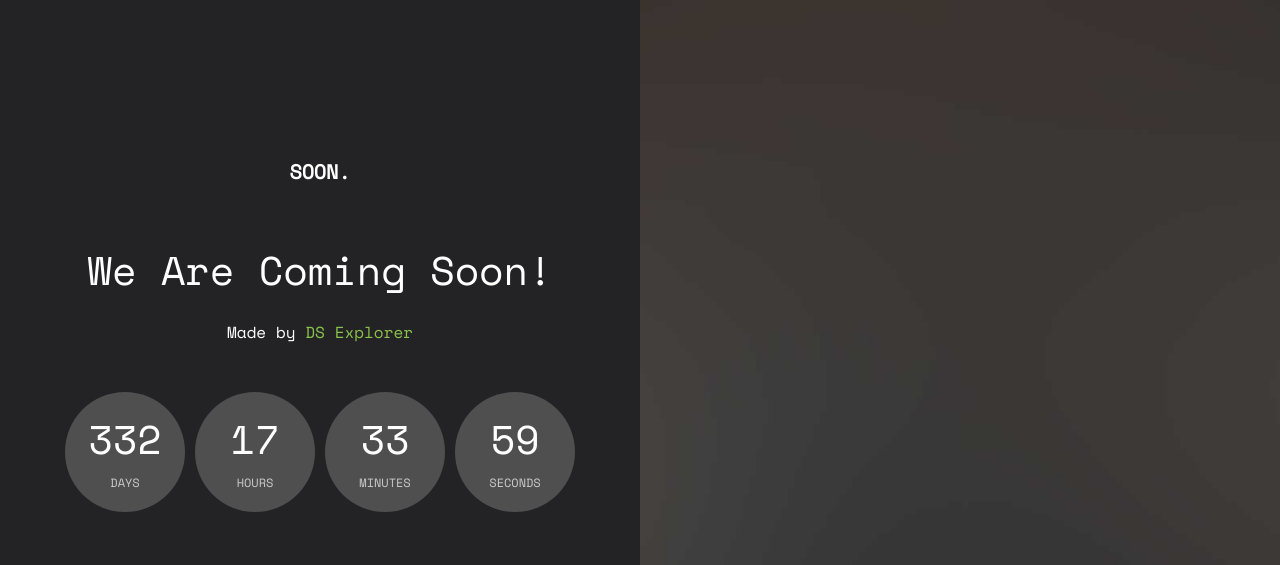
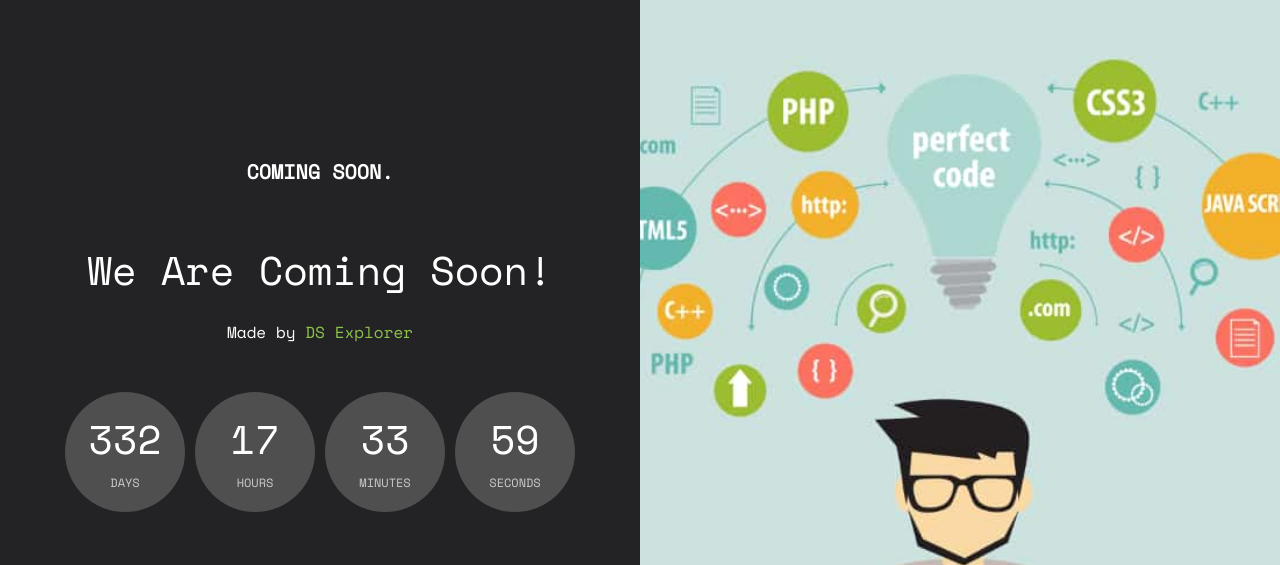
Before and after one commit to ravibalar/ravibalar.github.io, a plain HTML site: page index.html in a window 1280 px wide. Shown: the top 565 px of the page. Drawn offline with nearby package versions, Linux system fonts and the light colour scheme; files whose address does not match are found by name.

Commit message:
Changed background image to coder

```diff
--- a/index.html
+++ b/index.html
@@ -6,7 +6,7 @@
 	<head>
 	<meta charset="utf-8">
 	<meta http-equiv="X-UA-Compatible" content="IE=edge">
-	<title>Soon &mdash; Ravi Balar</title>
+	<title>Coming Soon &mdash; Ravi Balar</title>
 	<meta name="viewport" content="width=device-width, initial-scale=1">
 	<meta name="description" content="Ravi balar Portfolio" />
 	<meta name="keywords" content="Ravi balar Portfolio, ds explorer" />
@@ -56,7 +56,7 @@
 					<div class="display-t js-fullheight">
 						<div class="display-tc animate-box">
 							<nav class="fh5co-nav" role="navigation">
-								<div id="fh5co-logo"><a href="index.html">Soon<strong>.</strong></a></div>
+								<div id="fh5co-logo"><a href="index.html">Coming Soon<strong>.</strong></a></div>
 							</nav>
 							<h1>We Are Coming Soon!</h1>
 							<h2>Made by <a href="#" target="_blank">DS Explorer</a></h2>
@@ -83,7 +83,7 @@
 				</div>
 			</div>
 		</div>
-		<div class="bg-cover js-fullheight" style="background-image:url(images/img_bg_1.jpg);">
+		<div class="bg-cover js-fullheight" style="background-image:url(images/img_bg_1.jpeg);">
 
 		</div>
 	</div>
```
Also changed, not shown: images/img_bg_1.jpeg (added), images/img_bg_1.jpg (deleted).
